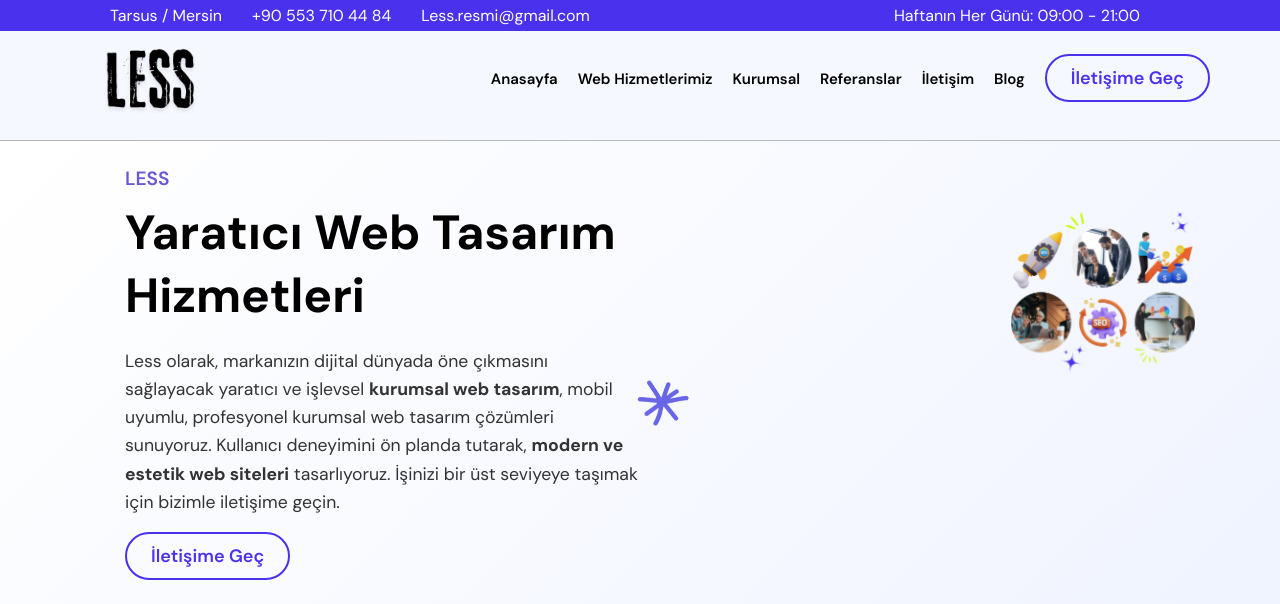
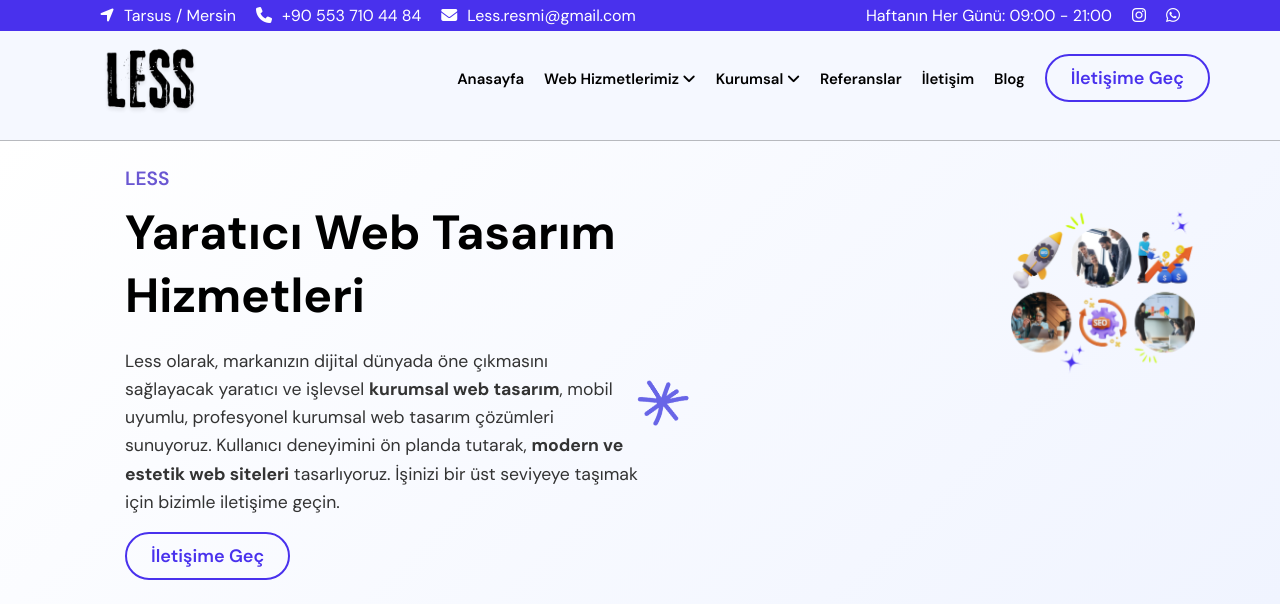
Before and after one commit to Hamza-Sengul/less, a Django app: page / in a window 1280 px wide. Shown: the top 604 px of the page. Run offline with Django 5.2, Linux system fonts and the light colour scheme; some libraries are stand-ins or nearby versions.

Commit message:
Add files via upload

```diff
--- a/less-django/ourweb/templates/layout.html
+++ b/less-django/ourweb/templates/layout.html
@@ -4,6 +4,8 @@
     <meta charset="UTF-8">
     <meta name="viewport" content="width=device-width, initial-scale=1.0">
     <title>Less - Yazılım Çözümleri</title>
+    <link rel="stylesheet" href="https://cdnjs.cloudflare.com/ajax/libs/font-awesome/6.6.0/css/all.min.css" integrity="sha512-Kc323vGBEqzTmouAECnVceyQqyqdsSiqLQISBL29aUW4U/M7pSPA/gEUZQqv1cwx4OnYxTxve5UMg5GT6L4JJg==" crossorigin="anonymous" referrerpolicy="no-referrer" />
+
 </head>
 <body>
     {% block content %}
```
Also changed, not shown: less-django/ourweb/main/templates/index.html (line endings or trailing spaces).
